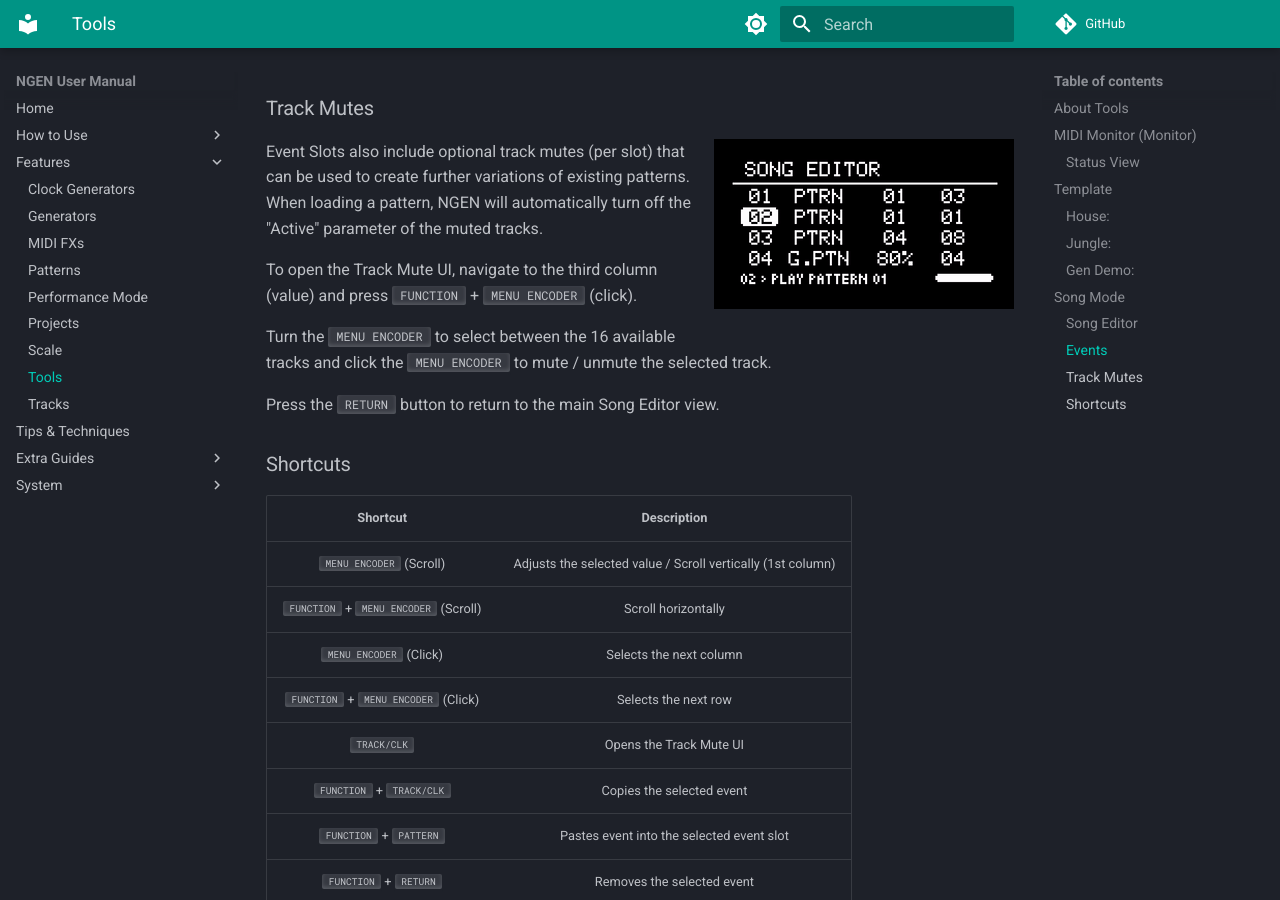
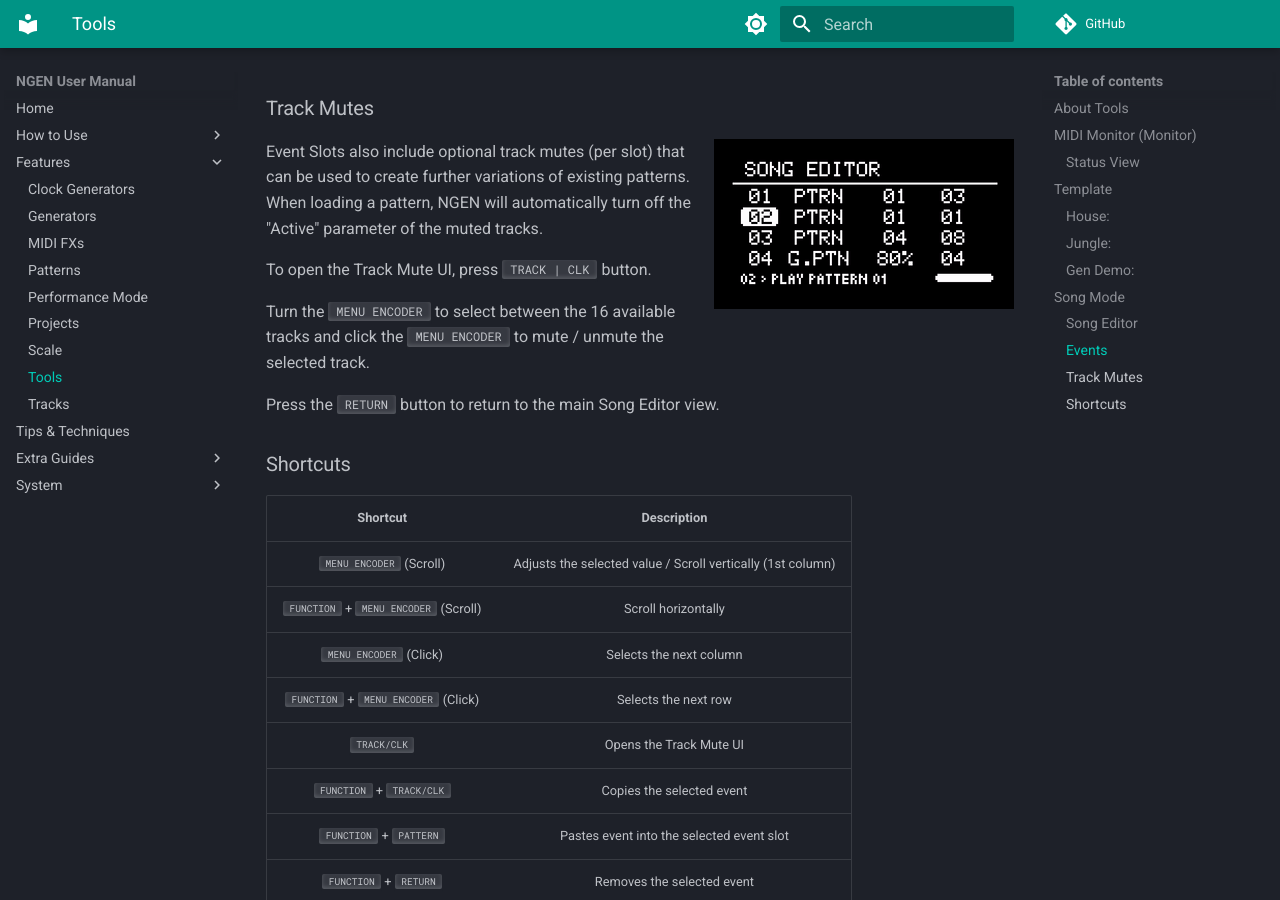
Before and after one commit to SpektroAudio/NGEN-UserManual, an MkDocs documentation site: the page built from docs/tools.md, in a window 1280 px wide and 900 px high, scrolled down 4736 px. Built offline with MkDocs 1.6.1 and Material for MkDocs 9.7.7, drawn with Linux system fonts in a browser that asks for light colours; comment, search, counter and statistics services are not loaded; some of the changed text lies outside the part shown.

Commit message:
Fixed SM Track Mute shortcut

```diff
--- a/docs/tools.md
+++ b/docs/tools.md
@@ -104,7 +104,7 @@
 
 Turning the ++"MENU ENCODER"++ adjusts the selected column and clicking it advances to the next column.
 
-It's also possible to `move between columns by holding down ++"FUNCTION"++ while turning the ++"MENU ENCODER"++.
+It's also possible to move between columns by holding down ++"FUNCTION"++ while turning the ++"MENU ENCODER"++.
 
 To scroll through the event slot list, select the first column (slot number) and turn the ++"MENU ENCODER"++.
 
@@ -138,7 +138,7 @@
 Event Slots also include optional track mutes (per slot) that can be used to create further variations of existing patterns.
 When loading a pattern, NGEN will automatically turn off the "Active" parameter of the muted tracks.
 
-To open the Track Mute UI, navigate to the third column (value) and press ++"FUNCTION"++ + ++"MENU ENCODER"++ (click).
+To open the Track Mute UI, press ++"TRACK | CLK"++ button.
 
 Turn the ++"MENU ENCODER"++ to select between the 16 available tracks and click the ++"MENU ENCODER"++ to mute / unmute the selected track.
 
```
